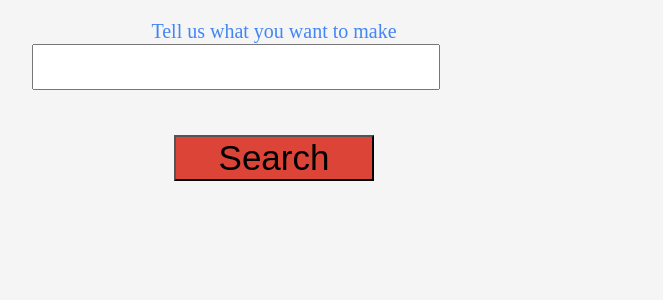
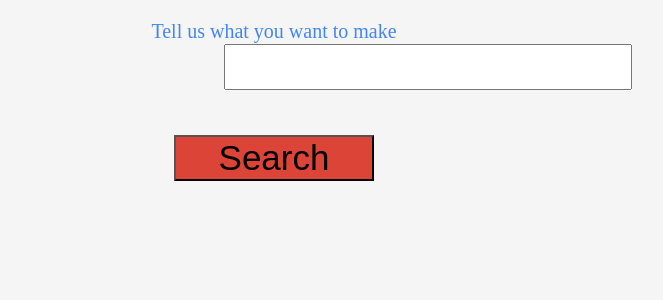
Before and after one commit to lukemansoor/CSSI-WebApp, a Python web app: template templates/welcome.html in a window 1280 px wide. Shown: the top 300 px of the page, without its empty margins (366-1029 px from the left). Run offline with Jinja, Linux system fonts and the light colour scheme; the template is opened without the code that fills it, so the values that code supplies are empty.

Commit message:
Update welcome.html

```diff
--- a/templates/welcome.html
+++ b/templates/welcome.html
@@ -51,7 +51,7 @@
                                 height: 40px;
                                 position: fixed;
                                 top: 18%;
-                                left: 35%;
+                                left: 50%;
                                 margin-top: -100px;
                                 margin-left: -50px;
                                 font-size: 20px;
```
